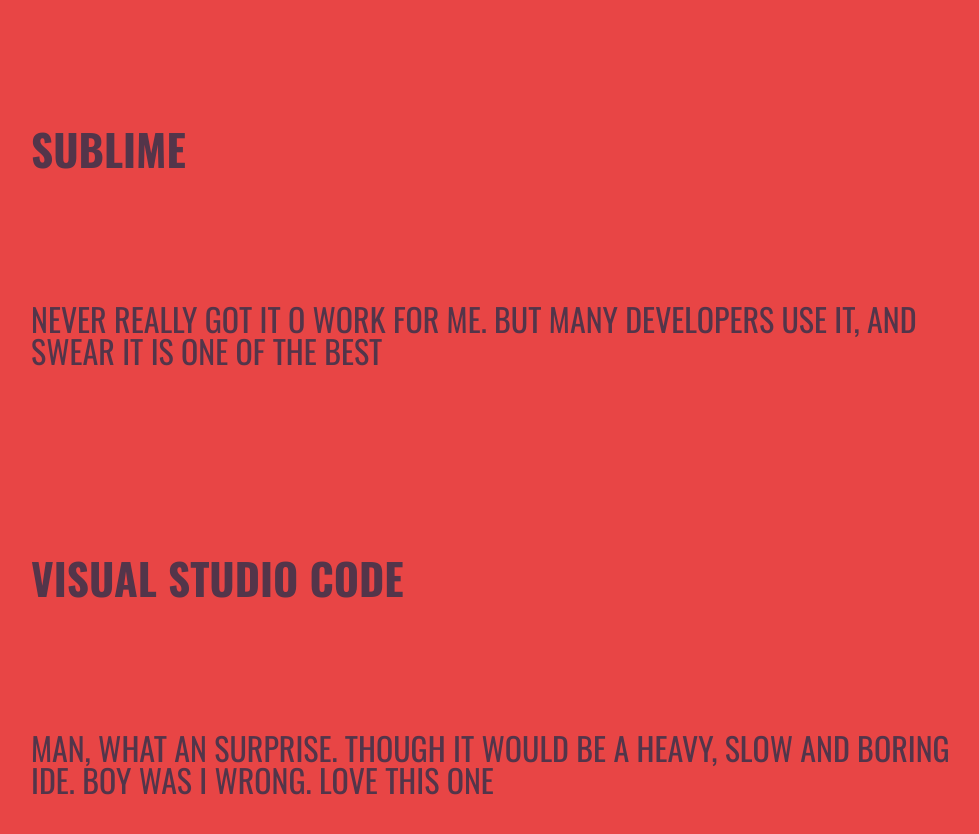
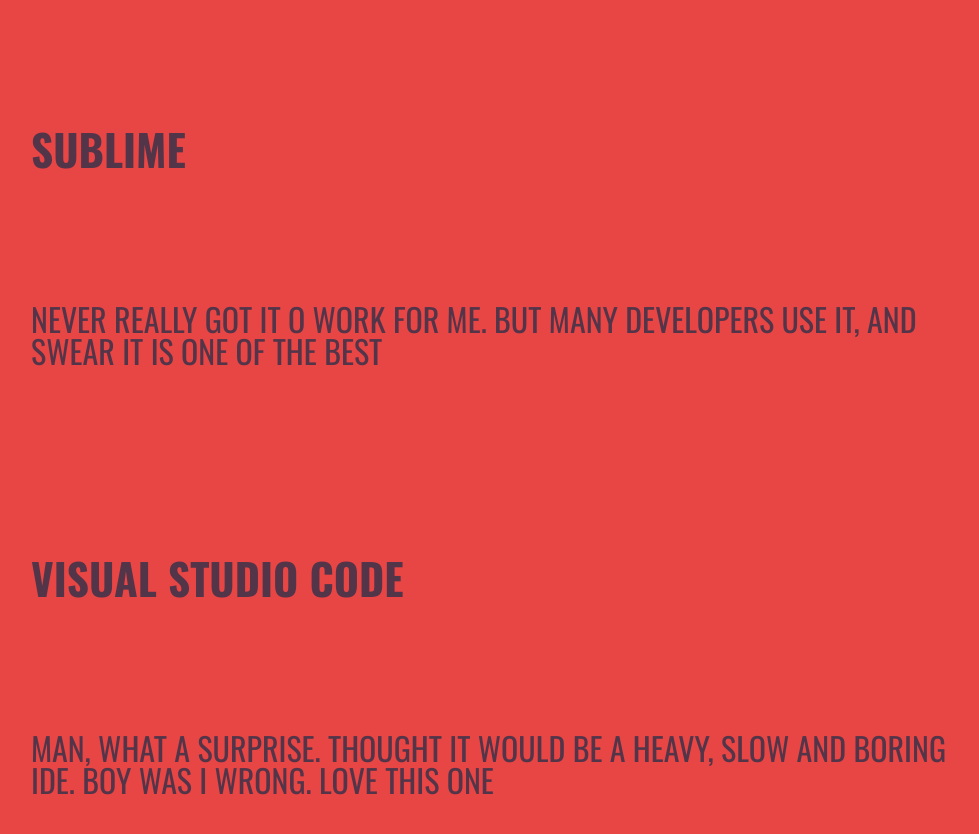
Before and after one commit to AG-sida/Flexbox-Template, a plain HTML site: page index.html in a window 1280 px wide. Shown: the part 1044-1878 px from the top of the page, without its empty margins (129-1108 px from the left). Drawn offline with nearby package versions, Linux system fonts and the light colour scheme.

Commit message:
Spell correct

```diff
--- a/index.html
+++ b/index.html
@@ -48,7 +48,7 @@
 
 
     <h1 id="VSC">Visual Studio Code</h1>
-    <p>Man, what an surprise. Though it would be a heavy, slow and boring IDE. Boy was I wrong. Love this one</p>
+    <p>Man, what a surprise. Thought it would be a heavy, slow and boring IDE. Boy was I wrong. Love this one</p>
 
 
   </header>
```
